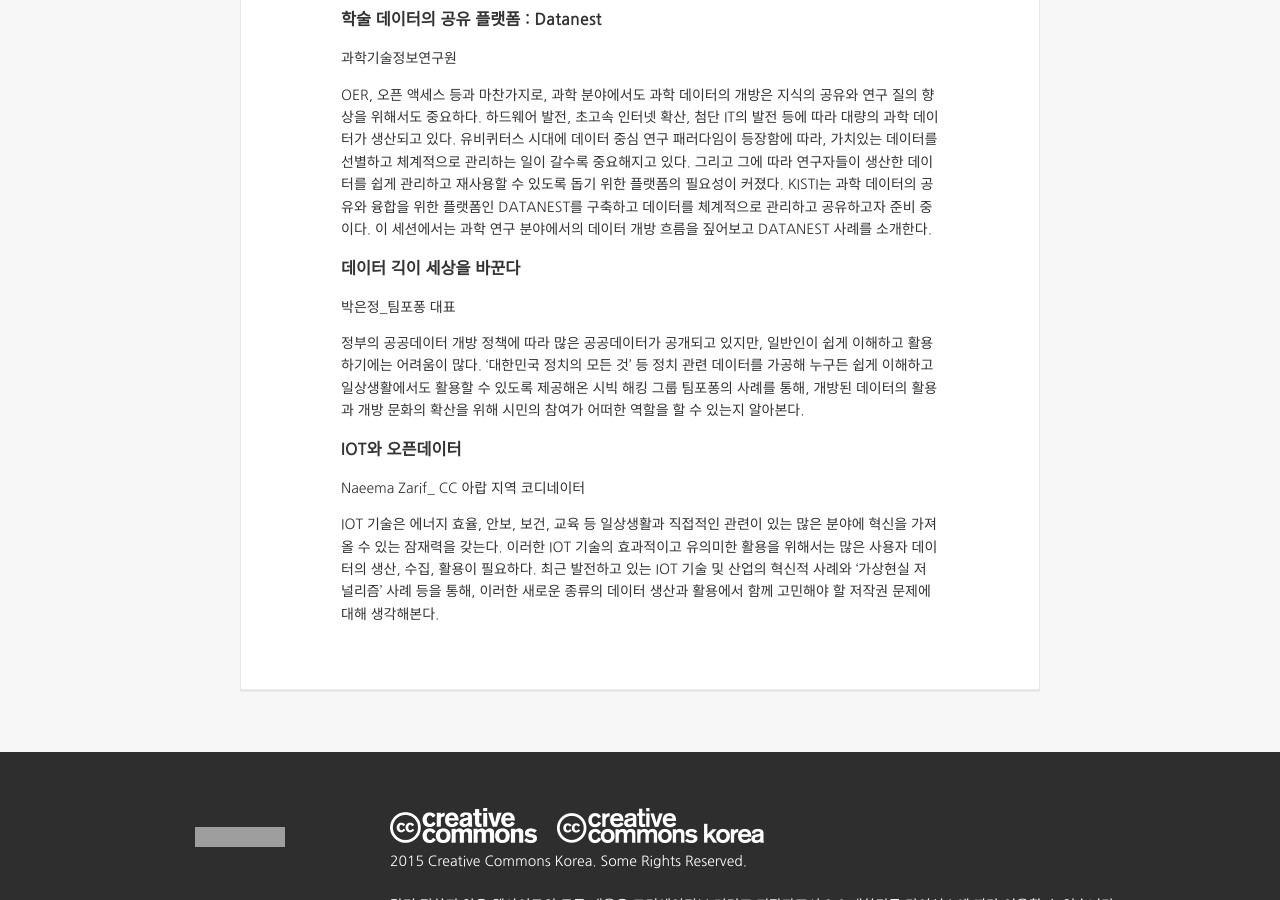
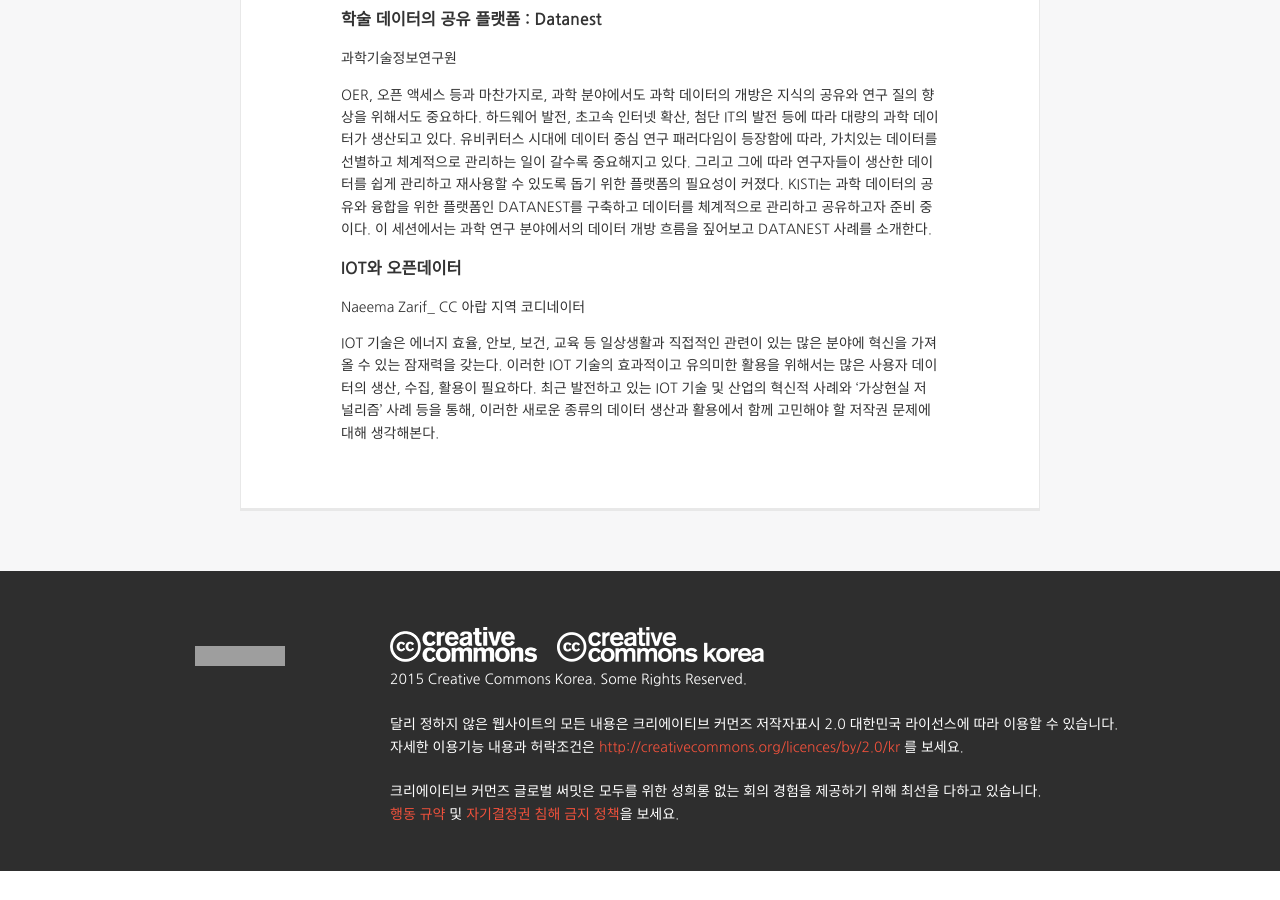
Before and after one commit to creativecommonskorea/2015-global-summit, a Jekyll site: the page built from _sessions/15-track3.md, in a window 1280 px wide and 900 px high, scrolled down 560 px. Built offline with Jekyll 4.4.1, drawn with Linux system fonts in a browser that asks for light colours; nearby versions of some CDN libraries; after the commit the page ends 1431 px from its top, so only the background shows below that; grey boxes are pictures that could not be loaded.

Commit message:
Update 15-track3.md

```diff
--- a/_sessions/15-track3.md
+++ b/_sessions/15-track3.md
@@ -21,13 +21,6 @@ box: whiteblue_light
 OER, 오픈 액세스 등과 마찬가지로, 과학 분야에서도 과학 데이터의 개방은 지식의 공유와 연구 질의 향상을 위해서도 중요하다. 하드웨어 발전, 초고속 인터넷 확산, 첨단 IT의 발전 등에 따라 대량의 과학 데이터가 생산되고 있다. 유비퀴터스 시대에 데이터 중심 연구 패러다임이 등장함에 따라, 가치있는 데이터를 선별하고 체계적으로 관리하는 일이 갈수록 중요해지고 있다. 그리고 그에 따라 연구자들이 생산한 데이터를 쉽게 관리하고 재사용할 수 있도록 돕기 위한 플랫폼의 필요성이 커졌다. KISTI는 과학 데이터의 공유와 융합을 위한 플랫폼인 DATANEST를 구축하고 데이터를 체계적으로 관리하고 공유하고자 준비 중이다. 이 세션에서는 과학 연구 분야에서의 데이터 개방 흐름을 짚어보고 DATANEST 사례를 소개한다.
 
 
-### 데이터 긱이 세상을 바꾼다
-
-[박은정_팀포퐁 대표](/speakers.html#speaker7)
-
-정부의 공공데이터 개방 정책에 따라 많은 공공데이터가 공개되고 있지만, 일반인이 쉽게 이해하고 활용하기에는 어려움이 많다. '대한민국 정치의 모든 것' 등 정치 관련 데이터를 가공해 누구든 쉽게 이해하고 일상생활에서도 활용할 수 있도록 제공해온 시빅 해킹 그룹 팀포퐁의 사례를 통해, 개방된 데이터의 활용과 개방 문화의 확산을 위해 시민의 참여가 어떠한 역할을 할 수 있는지 알아본다.
-
-
 ### IOT와 오픈데이터
 
 [Naeema Zarif_ CC 아랍 지역 코디네이터](/speakers.html#speaker8)
```
